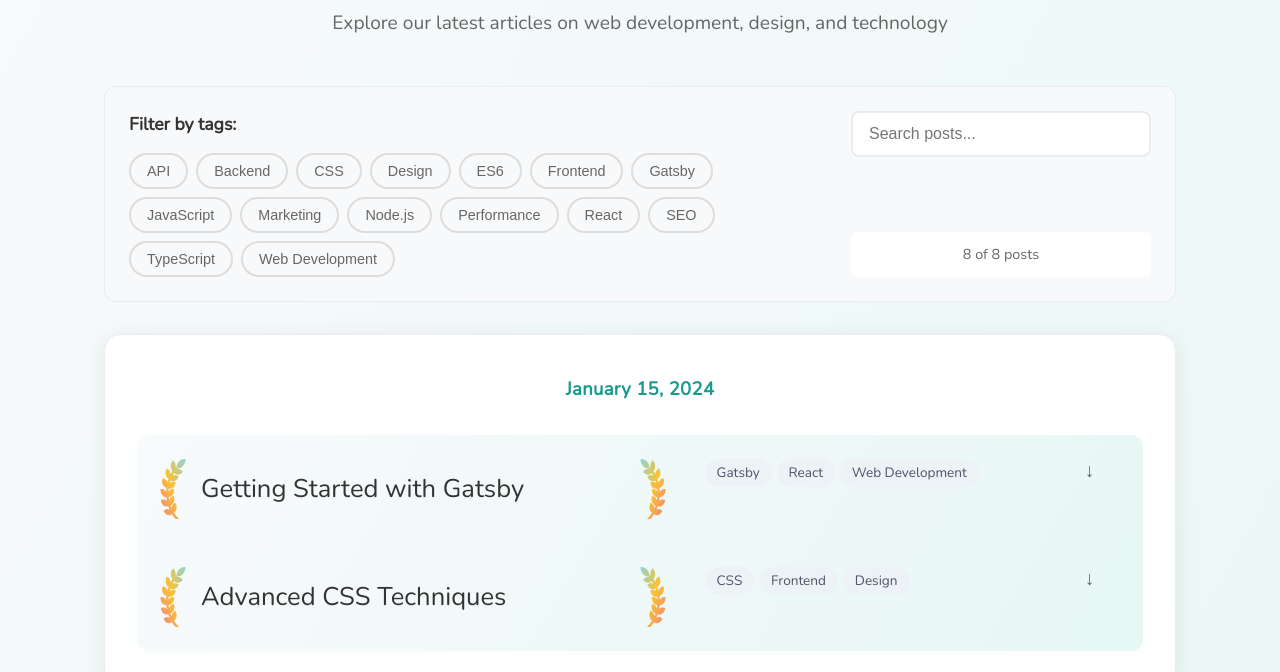
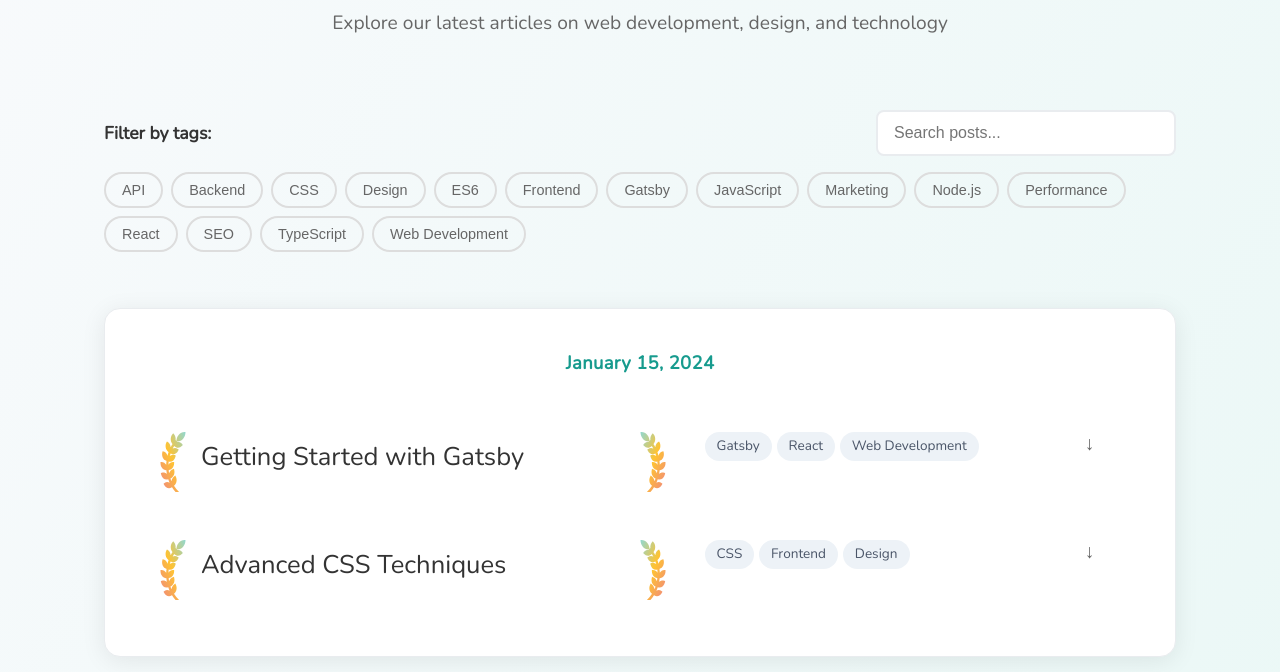
Before and after one commit to tomcomtang/portfolio-blog, a Gatsby site: page /posts in a window 1280 px wide. Shown: the part 143-815 px from the top of the page. Built offline with nearby package versions, Linux system fonts and the light colour scheme; Gatsby itself is replaced by a stand-in of ours.

Commit message:
feat(posts): 搜索区布局优化，Filter by tags与搜索框同行，tags列表单独一行自适应换行

```diff
--- a/src/pages/posts.js
+++ b/src/pages/posts.js
@@ -236,31 +236,49 @@ const PostsPage = () => {
         {/* 搜索和筛选区域 */}
         <div style={{
           marginBottom: '2rem',
-          padding: '1.5rem',
-          background: '#f8f9fa',
-          borderRadius: '12px',
-          border: '1px solid #e9ecef'
+          padding: '1.5rem 0',
         }}>
           <div style={{
             display: 'flex',
+            alignItems: 'center',
             gap: '2rem',
-            alignItems: 'stretch'
+            marginBottom: '1rem',
           }}>
-            {/* 左侧：标签筛选 */}
-            <div style={{ flex: '1' }}>
             <h3 style={{
               fontSize: '1.1rem',
               fontWeight: '600',
-                marginBottom: '1rem',
               color: '#333',
-                marginTop: '0'
+              margin: 0,
+              whiteSpace: 'nowrap'
             }}>
               Filter by tags:
             </h3>
+            <div style={{ flex: 1 }} />
+            <div style={{ width: '300px' }}>
+              <input
+                type="text"
+                placeholder="Search posts..."
+                value={searchTerm}
+                onChange={(e) => setSearchTerm(e.target.value)}
+                style={{
+                  width: '100%',
+                  padding: '0.75rem 1rem',
+                  fontSize: '1rem',
+                  border: '2px solid #e9ecef',
+                  borderRadius: '8px',
+                  outline: 'none',
+                  transition: 'border-color 0.2s'
+                }}
+                onFocus={(e) => e.target.style.borderColor = '#76cfc5'}
+                onBlur={(e) => e.target.style.borderColor = '#e9ecef'}
+              />
+            </div>
+          </div>
           <div style={{
             display: 'flex',
             flexWrap: 'wrap',
-                gap: '0.5rem'
+            gap: '0.5rem',
+            width: '100%'
           }}>
             {allTags.map(tag => (
               <button
@@ -297,53 +315,6 @@ const PostsPage = () => {
           </div>
         </div>
 
-            {/* 右侧：搜索框和统计 */}
-            <div style={{
-              width: '300px',
-              display: 'flex',
-              flexDirection: 'column',
-              justifyContent: 'space-between'
-            }}>
-              <div>
-                <input
-                  type="text"
-                  placeholder="Search posts..."
-                  value={searchTerm}
-                  onChange={(e) => setSearchTerm(e.target.value)}
-                  style={{
-                    width: '100%',
-                    padding: '0.75rem 1rem',
-                    fontSize: '1rem',
-                    border: '2px solid #e9ecef',
-                    borderRadius: '8px',
-                    outline: 'none',
-                    transition: 'border-color 0.2s'
-                  }}
-                  onFocus={(e) => e.target.style.borderColor = '#76cfc5'}
-                  onBlur={(e) => e.target.style.borderColor = '#e9ecef'}
-                />
-              </div>
-
-              {/* 筛选结果统计 */}
-              <div style={{
-                padding: '0.75rem',
-                background: 'white',
-                borderRadius: '6px',
-                fontSize: '0.9rem',
-                color: '#666',
-                textAlign: 'center'
-              }}>
-                {filteredPosts.length} of {postsData.length} posts
-                {selectedTags.length > 0 && (
-                  <div style={{ fontSize: '0.8rem', marginTop: '0.25rem', color: '#888' }}>
-                    Filtered by: {selectedTags.join(', ')}
-                  </div>
-                )}
-              </div>
-            </div>
-          </div>
-        </div>
-
         {/* 文章列表 */}
         <div style={{ marginTop: '2rem' }}>
           {filteredPosts.length === 0 ? (
@@ -376,11 +347,7 @@ const PostsPage = () => {
                 <div style={{
                   display: 'table',
                   width: '100%',
-                  borderCollapse: 'collapse',
-                  background: 'linear-gradient(120deg, #f8fafc 0%, #e6f7f4 100%)',
-                  borderRadius: '12px',
-                  boxShadow: '0 2px 8px rgba(118,207,197,0.04)',
-                  padding: '0.5rem 0',
+                  borderCollapse: 'collapse'
                 }}>
                   {posts.map((post, index) => {
                     const isExpanded = expandedPosts.has(post.id);
@@ -400,22 +367,35 @@ const PostsPage = () => {
                             <div style={{
                               display: 'flex',
                               alignItems: 'center',
-                              gap: '0.5rem'
+                              gap: 0,
+                              justifyContent: 'center',
+                              minWidth: 0
                             }}>
+                              <div style={{ width: '40px', display: 'flex', justifyContent: 'flex-end', marginRight: '0.5rem' }}>
                                 <WillowDecoration isLeft={false} />
+                              </div>
                               <h3 style={{
                                 fontSize: '1.6rem',
                                 fontWeight: '600',
                                 margin: '0',
                                 color: '#333',
-                                flex: '1'
+                                whiteSpace: 'nowrap',
+                                overflow: 'hidden',
+                                textOverflow: 'ellipsis',
+                                flex: 1,
+                                minWidth: 0
                               }}>
                                 <a
                                   href={post.slug}
                                   style={{
                                     color: 'inherit',
                                     textDecoration: 'none',
-                                    transition: 'color 0.2s'
+                                    transition: 'color 0.2s',
+                                    whiteSpace: 'nowrap',
+                                    overflow: 'hidden',
+                                    textOverflow: 'ellipsis',
+                                    display: 'inline-block',
+                                    maxWidth: '100%'
                                   }}
                                   onMouseEnter={(e) => e.target.style.color = '#76cfc5'}
                                   onMouseLeave={(e) => e.target.style.color = '#333'}
@@ -423,7 +403,9 @@ const PostsPage = () => {
                                   {post.title}
                                 </a>
                               </h3>
+                              <div style={{ width: '40px', display: 'flex', justifyContent: 'flex-start', marginLeft: '0.5rem' }}>
                                 <WillowDecoration isLeft={true} />
+                              </div>
                             </div>
                           </div>
                           {/* 标签列 */}
```
Lines whose indentation alone changed are shown as unchanged.
